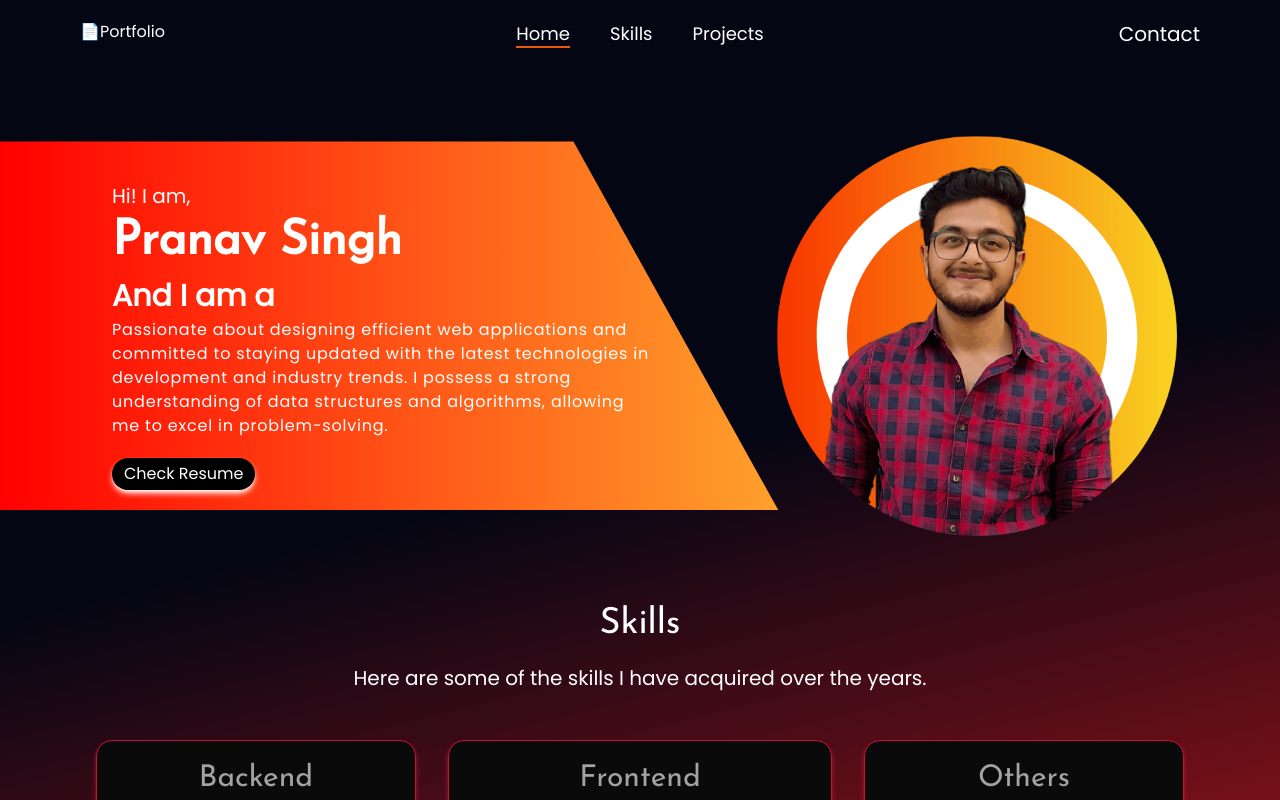
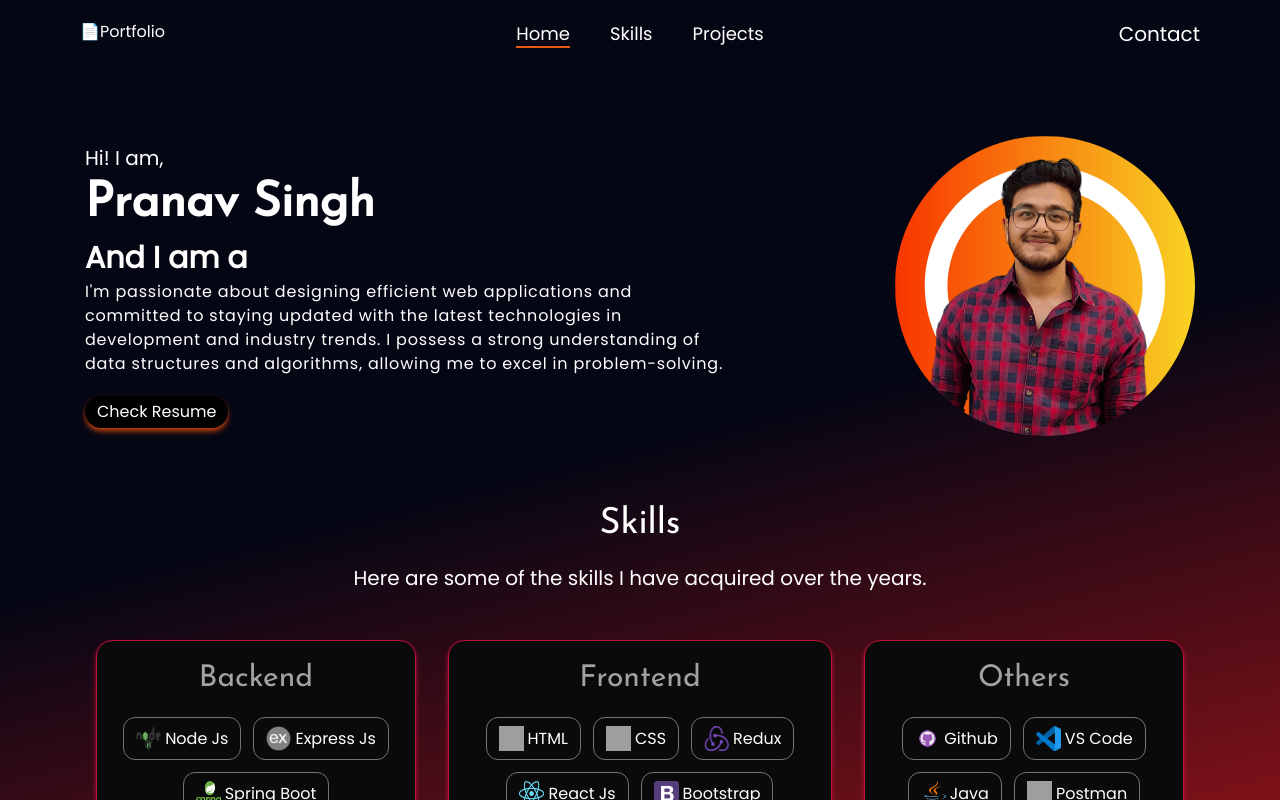
Before and after one commit to PranavvvSingh/Portfolio, a React (Vite) app: page / in a window 1280 px wide. Shown: the top 800 px of the page. Built offline with nearby package versions, Linux system fonts and the light colour scheme; grey boxes are pictures that could not be loaded.

Commit message:
bg removed

```diff
--- a/src/components/Banner.jsx
+++ b/src/components/Banner.jsx
@@ -1,8 +1,7 @@
-import cover from "../assets/cover.svg";
 import Typed from "typed.js";
 import { useEffect, useRef } from "react";
 const Banner = () => {
-  const element=useRef(null)
+  const element = useRef(null);
   useEffect(() => {
     const typed = new Typed(element.current, {
       strings: ["Frontend Developer", "Full Stack Developer"],
@@ -11,7 +10,7 @@ const Banner = () => {
       backSpeed: 50,
       backDelay: 500,
       loop: true,
-       showCursor: false
+      showCursor: false,
     });
     return () => {
       typed.destroy();
@@ -20,52 +19,41 @@ const Banner = () => {
 
   return (
     <div
-      style={{
-        backgroundImage: `url(${cover})`,
-        backgroundSize: "80%",
-        backgroundRepeat: "no-repeat",
-        backgroundPositionX: "left",
-        backgroundPositionY: "center",
-      }}
-      className="flex mt-12 pt-5 pb-5 items-center text-white"
-      id='home'
+      className="flex flex-wrap-reverse mt-12 pt-5 pb-5  items-center text-white"
+      id="home"
     >
-      <div className="w-full flex justify-center ps-28 pe-5">
-        <div className="">
+      <div className="sm:w-2/3 mx-auto sm:mt-5 md:mt-0 md:w-1/2">
+        {/* <div> */}
         <h3 className="text-xl">Hi! I am,</h3>
         <h1 className="mt-2 text-5xl font-bold">Pranav Singh</h1>
         <h2 className="mt-3 text-3xl font-semibold">
-            And I am a <span ref={element}></span>
+          And I am a{" "}
+          <span
+            ref={element}
+            className="font-bold text-transparent bg-clip-text bg-gradient-to-r from-red-500 to-yellow-500"
+          ></span>
         </h2>
         <p className="mt-1 mb-3 tracking-wider">
-            Passionate about designing efficient web applications and committed
-            to staying updated with the latest technologies in development and
-            industry trends. I possess a strong understanding of data structures
-            and algorithms, allowing me to excel in problem-solving.
+          {`I'm`} passionate about designing efficient web applications and
+          committed to staying updated with the latest technologies in
+          development and industry trends. I possess a strong understanding of
+          data structures and algorithms, allowing me to excel in
+          problem-solving.
         </p>
-          {/* <div className="mt-1">
-            <div className="flex space-x-3">
-              <div className="w-9 h-9 bg-black rounded-full flex justify-center items-center">
-                <i className="fa-brands fa-linkedin-in fa-l text-white" />
+        <button className="mt-2 shadow-md shadow-orange-700 bg-black rounded-full text-inherit px-3 py-1">
+          <a href="https://drive.google.com/file/d/1nZNI15kuqjG72603lqxanopCYrJRw9OT/view?usp=sharing"
+          target="_blank" rel='noreferrer noopener'>
+            Check Resume
+          </a>
+        </button>
+        {/* </div> */}
       </div>
-              <div className="w-9 h-9 bg-black rounded-full flex justify-center items-center">
-                <i className="fa-brands fa-github fa-l text-white" />
-              </div>
-              <div className="w-9 h-9 bg-black rounded-full flex justify-center items-center">
-                <i className="fa-brands fa-instagram fa-l text-white" />
-              </div>
-              <div className="w-9 h-9 bg-black rounded-full flex justify-center items-center">
-                <i className="fa-solid fa-code fa-l text-white" />
-              </div>
-            </div>
-          </div> */}
-          <button className="mt-2 shadow-md shadow-white bg-black rounded-full text-white px-3 py-1  hover:bg-slate-800">
-            Check Resume
-          </button>
-        </div>
-      </div>
-      <div className="w-full flex justify-center items-center">
-        <img src="./src/assets/profile.png" alt="" style={{ height: "50vh" }} />
+      <div className="mx-auto">
+        <img
+          src="./src/assets/profile.png"
+          alt=""
+          style={{ height: "300px" }}
+        />
       </div>
     </div>
   );
```
Also changed, not shown: src/assets/cover.svg (deleted). Lines whose indentation alone changed are shown as unchanged.
